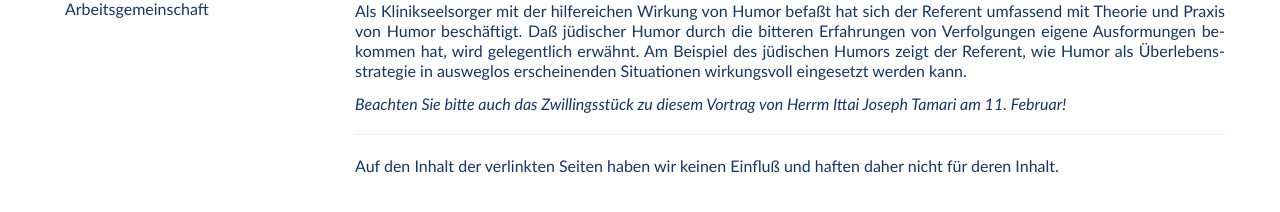
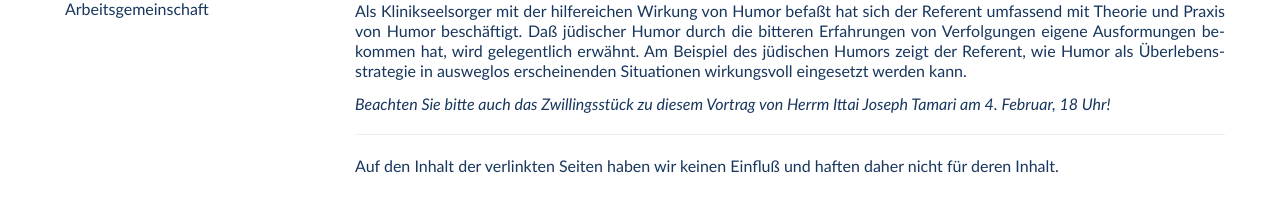
Before and after one commit to white-gecko/jcha.de, a Jekyll site: the page built from _posts/2019-02-14-Turek.md, in a window 1280 px wide. Shown: the part 259-471 px from the top of the page. Built offline with Jekyll 4.4.1, drawn with Linux system fonts in a browser that asks for light colours.

Commit message:
Update 2019-02-14-Turek.md
Datum der Zwillingsveranstaltung geändert

```diff
--- a/_posts/2019-02-14-Turek.md
+++ b/_posts/2019-02-14-Turek.md
@@ -18,4 +18,4 @@ Als Klinikseelsorger mit der hilfereichen Wirkung von Humor befaßt hat sich der
 Daß jüdischer Humor durch  die bitteren Erfahrungen von Verfolgungen eigene Ausformungen bekommen hat, wird gelegentlich erwähnt.
 Am Beispiel des jüdischen Humors zeigt der Referent, wie Humor als Überlebensstrategie in ausweglos erscheinenden Situationen wirkungsvoll eingesetzt werden kann.
 
-*Beachten Sie bitte auch das Zwillingsstück zu diesem Vortrag von Herrm Ittai Joseph Tamari am 11. Februar!*
+*Beachten Sie bitte auch das Zwillingsstück zu diesem Vortrag von Herrm Ittai Joseph Tamari am 4. Februar, 18 Uhr!*
```
